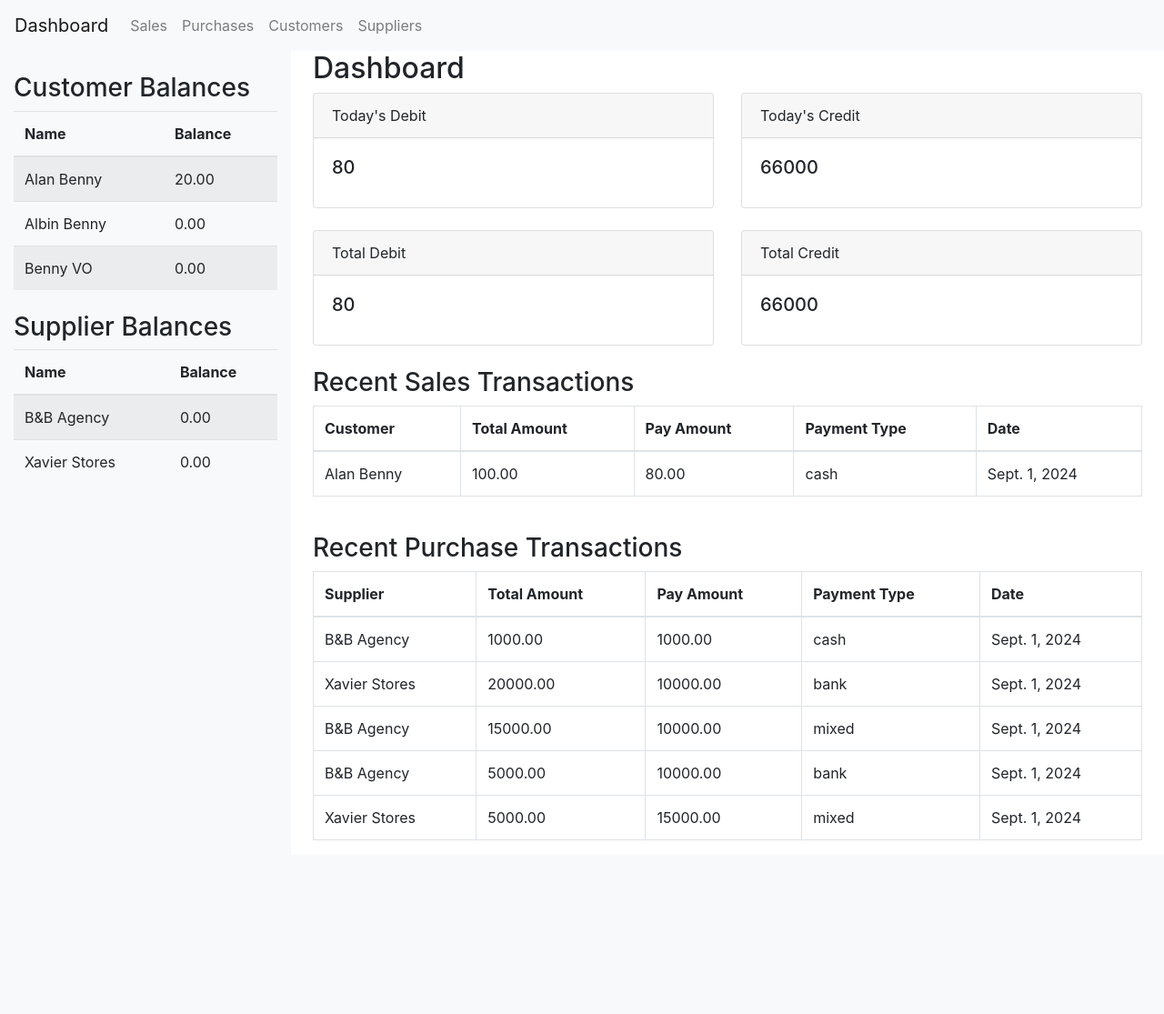
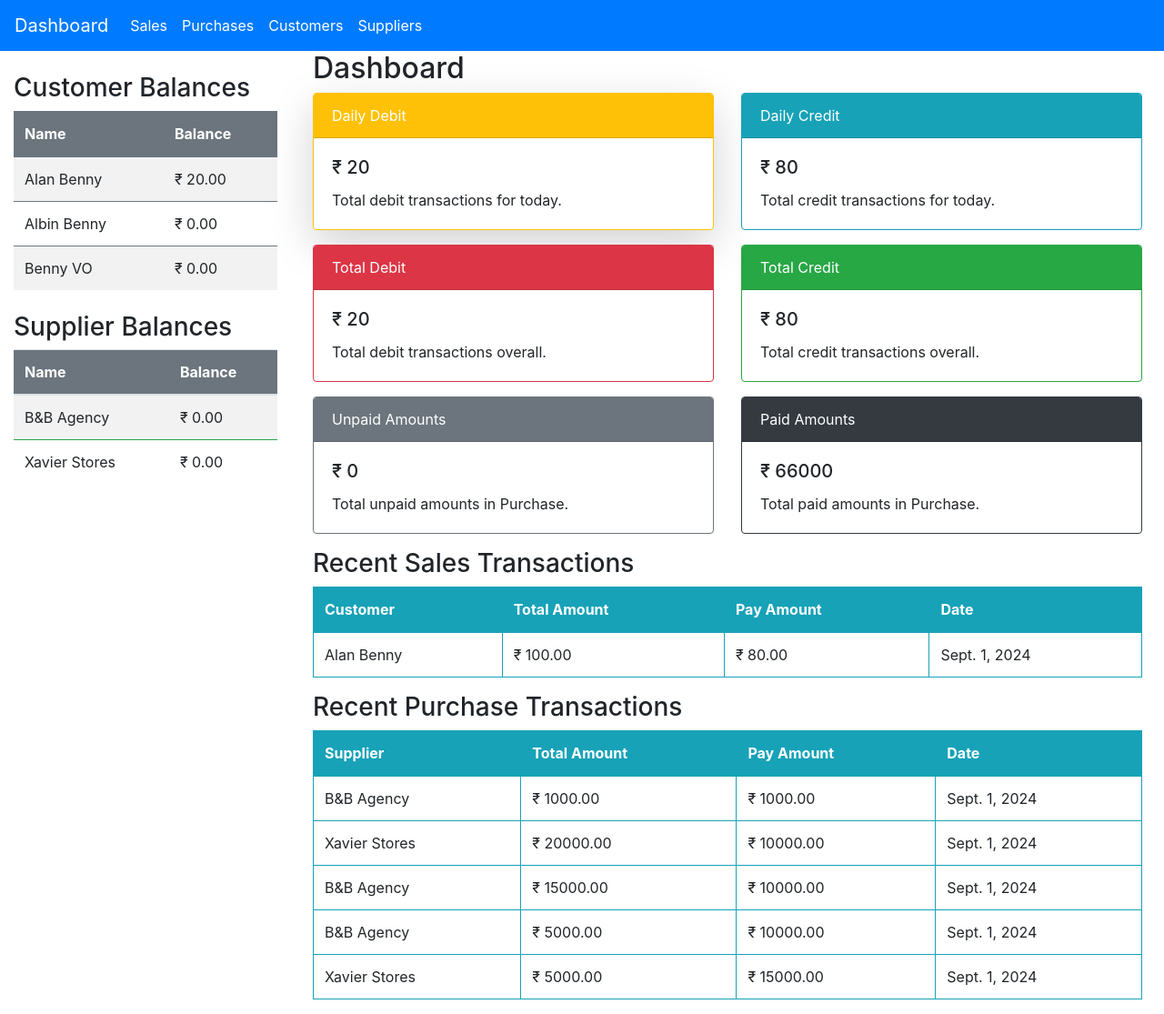
Before and after one commit to Alan212004/moneymg, a Django app: page / in a window 1280 px wide. Shown: the whole page at 91% size. Before the commit the page ends 924 px from the top, so only its background shows below. Run offline with Django 5.2, Linux system fonts and the light colour scheme; data comes from the database, SQL or seed files in the repository; both versions use the stored data as it was after the commit; some libraries are stand-ins or nearby versions.

Commit message:
money management system is almost completed , in the last update is add the sort mechanisam on the customer and supplier table. And add some colors on almost every part of tables.

```diff
--- a/core/models.py
+++ b/core/models.py
@@ -16,7 +16,7 @@ class Customer(models.Model):
 
     name = models.CharField(max_length=100, null=True)
     nick_name = models.CharField(max_length=100, blank=True, null=True)
-    phone = PhoneNumberField(max_length=15, null=True, validators=[MinLengthValidator(10)])
+    phone = PhoneNumberField(max_length=15, null=True,region="IN", default="+91 ", validators=[MinLengthValidator(10)])
     gender = models.CharField(max_length=6, null=True, choices=GENDER)
     email = models.EmailField(unique=True, blank=True, null=True)
     address = models.TextField(max_length=100, blank=True, null=True)
@@ -28,7 +28,7 @@ class Customer(models.Model):
 
 class Supplier(models.Model):
     name = models.CharField(max_length=255)
-    phone = PhoneNumberField(max_length=15, null=True, blank=True, validators=[MinLengthValidator(10)])
+    phone = PhoneNumberField(max_length=15, null=True, blank=True,region="IN", default="+91 ", validators=[MinLengthValidator(10)])
     address = models.TextField(max_length=100, blank=True, null=True)
     email = models.EmailField(unique=True, blank=True, null=True)
     balance = models.DecimalField(max_digits=10, decimal_places=2, default=0)
--- a/core/views.py
+++ b/core/views.py
@@ -1,23 +1,33 @@
 from django.shortcuts import render, get_object_or_404, redirect
-from django.db.models import Sum
+from django.db.models import Sum, F, Case, When, Value, FloatField, ExpressionWrapper
 from django.utils import timezone
 from .models import Customer, Supplier, STransaction, PTransaction
 from .forms import CustomerForm, STransactionForm, PTransactionForm, SupplierForm
 
-# Dashboard view
 def dashboard_view(request):
-    # Fetch all customers and suppliers with their balances
+    # Fetch all customers and suppliers
     customers = Customer.objects.all()
     suppliers = Supplier.objects.all()
 
-    # Calculate daily debit and credit using STransaction and PTransaction
+    # Calculate today's date
     today = timezone.now().date()
-    daily_debit = STransaction.objects.filter(date=today).aggregate(Sum('pay_amount'))['pay_amount__sum'] or 0
-    daily_credit = PTransaction.objects.filter(date=today).aggregate(Sum('pay_amount'))['pay_amount__sum'] or 0
 
-    # Calculate total debit and credit using STransaction and PTransaction
-    total_debit = STransaction.objects.aggregate(Sum('pay_amount'))['pay_amount__sum'] or 0
-    total_credit = PTransaction.objects.aggregate(Sum('pay_amount'))['pay_amount__sum'] or 0
+    # Calculate daily debit and credit using STransaction (Sales Transactions only)
+    daily_credit = STransaction.objects.filter(date=today).aggregate(total=Sum('pay_amount'))['total'] or 0
+    daily_debit = (STransaction.objects.filter(date=today).aggregate(total=Sum('total_amount'))['total'] or 0) - daily_credit
+
+    # Calculate total debit and credit using STransaction (Sales Transactions only)
+    total_credit = STransaction.objects.aggregate(total=Sum('pay_amount'))['total'] or 0
+    total_debit = (STransaction.objects.aggregate(total=Sum('total_amount'))['total'] or 0) - total_credit
+
+      # Calculate total amount for purchase transactions
+    total_purchase_amount = PTransaction.objects.aggregate(total=Sum('total_amount'))['total'] or 0
+
+    # Calculate paid amounts (total of pay_amounts in purchase transactions)
+    paid_amounts = PTransaction.objects.aggregate(total_paid=Sum('pay_amount'))['total_paid'] or 0
+
+    # Calculate unpaid amounts for suppliers (purchase transactions)
+    unpaid_amounts = total_purchase_amount - paid_amounts or  0
 
     # Fetch recent sales transactions from STransaction and purchase transactions from PTransaction
     stransactions = STransaction.objects.order_by('-date')[:5]
@@ -30,6 +40,9 @@ def dashboard_view(request):
         'daily_credit': daily_credit,
         'total_debit': total_debit,
         'total_credit': total_credit,
+        'total_purchase_amount': total_purchase_amount,
+        'unpaid_amounts': unpaid_amounts,
+        'paid_amounts': paid_amounts,
         'stransactions': stransactions,
         'ptransactions': ptransactions,
     }
@@ -42,13 +55,26 @@ def transaction_success(request):
 
 # Customer list view
 def customer_list(request):
-    customers = Customer.objects.all()
-    return render(request, 'customers.html', {'customers': customers})
+    sort = request.GET.get('sort', 'name')  # Default sort by 'name'
+    if sort.startswith('-'):
+        sort_field = sort[1:]
+        customers = Customer.objects.all().order_by('-' + sort_field)
+    else:
+        customers = Customer.objects.all().order_by(sort)
+
+    return render(request, 'customers.html', {'customers': customers, 'sort': sort})
 
 # Supplier list view
 def supplier_list(request):
-    suppliers = Supplier.objects.all()
-    return render(request, 'supplier_list.html', {'suppliers': suppliers})
+    sort = request.GET.get('sort', 'name')  # Default sort by 'name'
+
+    # Check if the sort key starts with a minus for descending order
+    if sort.startswith('-'):
+        suppliers = Supplier.objects.all().order_by(sort)
+    else:
+        suppliers = Supplier.objects.all().order_by(sort)
+
+    return render(request, 'supplier_list.html', {'suppliers': suppliers, 'sort': sort})
 
 # Add customer view
 def add_customer(request):
@@ -88,7 +114,6 @@ def sales_transactions(request):
 
     return render(request, 'sales_transactions.html', {'form': form, 'sales_transactions': sales_transactions})
 
-# Purchase transactions view
 def purchase_transactions(request):
     purchase_transactions = PTransaction.objects.all()
     if request.method == 'POST':
@@ -97,16 +122,18 @@ def purchase_transactions(request):
             transaction = form.save(commit=False)
             supplier = transaction.supplier
 
-            # Update supplier's balance if pay amount is less than total
+            # Calculate unpaid amount or excess payment
             if transaction.pay_amount < transaction.total_amount:
-                balance_to_update = transaction.total_amount - transaction.pay_amount
-                supplier.balance += balance_to_update
-                supplier.save()
+                # If paid amount is less than the total, increase the supplier's balance
+                unpaid_amount = transaction.total_amount - transaction.pay_amount
+                supplier.balance += unpaid_amount
             elif transaction.pay_amount > transaction.total_amount:
-                balance_to_update = transaction.pay_amount - transaction.total_amount
-                supplier.balance -= balance_to_update
-                supplier.save()
+                # If paid amount is more than the total, decrease the supplier's balance
+                excess_payment = transaction.pay_amount - transaction.total_amount
+                supplier.balance -= excess_payment
+            # If pay_amount is equal to total_amount, no change to supplier's balance
 
+            supplier.save()
             transaction.save()
             return redirect('purchase_transactions')
     else:
--- a/templates/add_customer.html
+++ b/templates/add_customer.html
@@ -1,13 +1,13 @@
 {% extends 'base.html' %}
 
 {% block content %}
-<div class="container">
+<div class="container-fluid p-3">
     <h2>Add Customer</h2>
 
-    <form method="post" class="form-inline">
+    <form method="post" class="form-inline p-2">
         {% csrf_token %}
         {{ form.as_p }}
-        <button type="submit" class="btn btn-primary">Add Customer</button>
+        <button type="submit" class="btn btn-primary m-3">Add Customer</button>
     </form>
 </div>
 {% endblock %}
--- a/templates/base.html
+++ b/templates/base.html
@@ -6,25 +6,26 @@
     <title>{% block title %}Money Management{% endblock %}</title>
     <link rel="stylesheet" href="https://stackpath.bootstrapcdn.com/bootstrap/4.3.1/css/bootstrap.min.css">
 </head>
+
 <body style="margin: 0; width: 100%;">
-    <nav class="navbar navbar-expand-lg navbar-light bg-light">
-        <a class="navbar-brand" href="{% url 'dashboard' %}">Dashboard</a>
+    <nav class="navbar navbar-expand-lg navbar-light bg-primary sticky-top w-100">
+        <a class="navbar-brand text-white" href="{% url 'dashboard' %}">Dashboard</a>
         <button class="navbar-toggler" type="button" data-toggle="collapse" data-target="#navbarNav" aria-controls="navbarNav" aria-expanded="false" aria-label="Toggle navigation">
             <span class="navbar-toggler-icon"></span>
         </button>
         <div class="collapse navbar-collapse" id="navbarNav">
             <ul class="navbar-nav">
                 <li class="nav-item">
-                    <a class="nav-link" href="{% url 'sales_transactions' %}">Sales</a>
+                    <a class="nav-link text-white" href="{% url 'sales_transactions' %}">Sales</a>
                 </li>
                 <li class="nav-item">
-                    <a class="nav-link" href="{% url 'purchase_transactions' %}">Purchases</a>
+                    <a class="nav-link text-white" href="{% url 'purchase_transactions' %}">Purchases</a>
                 </li>
                 <li class="nav-item">
-                    <a class="nav-link" href="{% url 'customer_list' %}">Customers</a>
+                    <a class="nav-link text-white" href="{% url 'customer_list' %}">Customers</a>
                 </li>
                 <li class="nav-item">
-                    <a class="nav-link" href="{% url 'supplier_list' %}">Suppliers</a>
+                    <a class="nav-link text-white" href="{% url 'supplier_list' %}">Suppliers</a>
                 </li>
             </ul>
         </div>
@@ -42,5 +43,10 @@
     <script src="https://code.jquery.com/jquery-3.3.1.slim.min.js"></script>
     <script src="https://cdnjs.cloudflare.com/ajax/libs/popper.js/1.14.7/umd/popper.min.js"></script>
     <script src="https://stackpath.bootstrapcdn.com/bootstrap/4.3.1/js/bootstrap.min.js"></script>
+    <style>
+        .navbar{
+            position: sticky;
+        }
+    </style>
 </body>
 </html>
--- a/templates/dashboard.html
+++ b/templates/dashboard.html
@@ -4,22 +4,26 @@
 <div class="container-fluid">
     <div class="row">
         <!-- Sidebar for Balances -->
-        <aside class="col-md-3 bg-light sidebar">
+        <aside class="col-md-3 bg-white sidebar">
             <!-- Customer Balances -->
-            <div class="mt-4">
+            <div class="mt-4 ">
                 <h3>Customer Balances</h3>
-                <table class="table table-striped">
-                    <thead>
-                        <tr>
-                            <th>Name</th>
-                            <th>Balance</th>
+                <table class="table table-striped ">
+                    <thead class="bg-secondary text-white">
+                        <tr class="border-secondary">
+                            <th class="border-secondary">Name</th>
+                            <th class="border-secondary">Balance</th>
                         </tr>
                     </thead>
-                    <tbody>
+                    <tbody class="border-secondary">
                         {% for customer in customers %}
+                        <tr class="border-secondary">
+                            <td class="border-secondary">{{ customer.name }}</td>
+                            <td class="border-secondary">₹ {{ customer.balance }}</td>
+                        </tr>
+                        {% empty %}
                         <tr>
-                            <td>{{ customer.name }}</td>
-                            <td>{{ customer.balance }}</td>
+                            <td colspan="2">No customers available.</td>
                         </tr>
                         {% endfor %}
                     </tbody>
@@ -30,7 +34,7 @@
             <div class="mt-4">
                 <h3>Supplier Balances</h3>
                 <table class="table table-striped">
-                    <thead>
+                    <thead class="bg-secondary text-white">
                         <tr>
                             <th>Name</th>
                             <th>Balance</th>
@@ -39,8 +43,12 @@
                     <tbody>
                         {% for supplier in suppliers %}
                         <tr>
-                            <td>{{ supplier.name }}</td>
-                            <td>{{ supplier.balance }}</td>
+                            <td class="border-success">{{ supplier.name }}</td>
+                            <td class="border-success">₹ {{ supplier.balance }}</td>
+                        </tr>
+                        {% empty %}
+                        <tr>
+                            <td colspan="2">No suppliers available.</td>
                         </tr>
                         {% endfor %}
                     </tbody>
@@ -52,98 +60,136 @@
         <main class="col-md-9 ml-sm-auto col-lg-9 px-4">
             <h2>Dashboard</h2>
             <div class="row">
-                <div class="col-md-6">
-                    <div class="card">
-                        <div class="card-header">Today's Debit</div>
+                <!-- Daily Debit Card -->
+                <div class="col-md-4 mb-3 col-lg-6 ">
+                    <div class="card border-warning  shadow-lg ">
+                        <div class="card-header bg-warning text-white">
+                            Daily Debit
+                        </div>
                         <div class="card-body">
-                            <h5 class="card-title">{{ daily_debit }}</h5>
+                            <h5 class="card-title">₹ {{ daily_debit }}</h5>
+                            <p class="card-text">Total debit transactions for today.</p>
                         </div>
                     </div>
                 </div>
-                <div class="col-md-6">
-                    <div class="card">
-                        <div class="card-header">Today's Credit</div>
+
+                <!-- Daily Credit Card -->
+                <div class="col-md-4 mb-3 col-lg-6">
+                    <div class="card border-info">
+                        <div class="card-header bg-info text-white">
+                            Daily Credit
+                        </div>
                         <div class="card-body">
-                            <h5 class="card-title">{{ daily_credit }}</h5>
+                            <h5 class="card-title">₹ {{ daily_credit }}</h5>
+                            <p class="card-text">Total credit transactions for today.</p>
+                        </div>
+                    </div>
+                </div>
+
+                <!-- Total Debit Card -->
+                <div class="col-md-4 mb-3 col-lg-6">
+                    <div class="card border-danger">
+                        <div class="card-header bg-danger text-white">
+                            Total Debit
+                        </div>
+                        <div class="card-body">
+                            <h5 class="card-title">₹ {{ total_debit }}</h5>
+                            <p class="card-text">Total debit transactions overall.</p>
+                        </div>
+                    </div>
+                </div>
+
+                <!-- Total Credit Card -->
+                <div class="col-md-4 mb-3 col-lg-6">
+                    <div class="card border-success">
+                        <div class="card-header bg-success text-white">
+                            Total Credit
+                        </div>
+                        <div class="card-body">
+                            <h5 class="card-title">₹ {{ total_credit }}</h5>
+                            <p class="card-text">Total credit transactions overall.</p>
+                        </div>
+                    </div>
+                </div>
+
+                <!-- Unpaid Amounts Card -->
+                <div class="col-md-4 mb-3 col-lg-6">
+                    <div class="card border-secondary">
+                        <div class="card-header bg-secondary text-white">
+                            Unpaid Amounts
+                        </div>
+                        <div class="card-body">
+                            <h5 class="card-title">₹ {{ unpaid_amounts }}</h5>
+                            <p class="card-text">Total unpaid amounts in Purchase.</p>
+                        </div>
+                    </div>
+                </div>
+
+                <!-- Paid Amounts Card -->
+                <div class="col-md-4 mb-3 col-lg-6">
+                    <div class="card border-dark">
+                        <div class="card-header bg-dark text-white">
+                            Paid Amounts
+                        </div>
+                        <div class="card-body">
+                            <h5 class="card-title">₹ {{ paid_amounts }}</h5>
+                            <p class="card-text">Total paid amounts in Purchase.</p>
                         </div>
                     </div>
                 </div>
             </div>
-            <br>
-            <div class="row">
-                <div class="col-md-6">
-                    <div class="card">
-                        <div class="card-header">Total Debit</div>
-                        <div class="card-body">
-                            <h5 class="card-title">{{ total_debit }}</h5>
-                        </div>
-                    </div>
-                </div>
-                <div class="col-md-6">
-                    <div class="card">
-                        <div class="card-header">Total Credit</div>
-                        <div class="card-body">
-                            <h5 class="card-title">{{ total_credit }}</h5>
-                        </div>
-                    </div>
-                </div>
-            </div>
-            <br>
-            <div class="row">
-                <div class="col-md-12">
+
             <h3>Recent Sales Transactions</h3>
             <table class="table table-bordered">
-                        <thead>
-                            <tr>
-                                <th>Customer</th>
-                                <th>Total Amount</th>
-                                <th>Pay Amount</th>
-                                <th>Payment Type</th>
-                                <th>Date</th>
+                <thead class="bg-info text-white">
+                    <tr >
+                        <th class="border-info">Customer</th>
+                        <th class="border-info">Total Amount</th>
+                        <th class="border-info">Pay Amount</th>
+                        <th class="border-info">Date</th>
                     </tr>
                 </thead>
                 <tbody>
                     {% for transaction in stransactions %}
                     <tr>
-                                <td>{{ transaction.customer.name }}</td>
-                                <td>{{ transaction.total_amount }}</td>
-                                <td>{{ transaction.pay_amount }}</td>
-                                <td>{{ transaction.payment_type }}</td>
-                                <td>{{ transaction.date }}</td>
+                        <td class="border-info">{{ transaction.customer }}</td>
+                        <td class="border-info">₹ {{ transaction.total_amount }}</td>
+                        <td class="border-info">₹ {{ transaction.pay_amount }}</td>
+                        <td class="border-info">{{ transaction.date }}</td>
+                    </tr>
+                    {% empty %}
+                    <tr>
+                        <td colspan="4">No recent sales transactions.</td>
                     </tr>
                     {% endfor %}
                 </tbody>
             </table>
-                </div>
-            </div>
-            <br>
-            <div class="row">
-                <div class="col-md-12">
+
             <h3>Recent Purchase Transactions</h3>
             <table class="table table-bordered">
-                        <thead>
+                <thead class="bg-info text-white">
                     <tr>
-                                <th>Supplier</th>
-                                <th>Total Amount</th>
-                                <th>Pay Amount</th>
-                                <th>Payment Type</th>
-                                <th>Date</th>
+                        <th class="border-info">Supplier</th>
+                        <th class="border-info">Total Amount</th>
+                        <th class="border-info">Pay Amount</th>
+                        <th class="border-info">Date</th>
                     </tr>
                 </thead>
                 <tbody>
                     {% for transaction in ptransactions %}
                     <tr>
-                                <td>{{ transaction.supplier.name }}</td>
-                                <td>{{ transaction.total_amount }}</td>
-                                <td>{{ transaction.pay_amount }}</td>
-                                <td>{{ transaction.payment_type }}</td>
-                                <td>{{ transaction.date }}</td>
+                        <td class="border-info">{{ transaction.supplier }}</td>
+                        <td class="border-info">₹ {{ transaction.total_amount }}</td>
+                        <td class="border-info">₹ {{ transaction.pay_amount }}</td>
+                        <td class="border-info">{{ transaction.date }}</td>
+                    </tr>
+                    {% empty %}
+                    <tr>
+                        <td colspan="4">No recent purchase transactions.</td>
                     </tr>
                     {% endfor %}
                 </tbody>
             </table>
-                </div>
-            </div>
         </main>
     </div>
 </div>
--- a/templates/purchase_transactions.html
+++ b/templates/purchase_transactions.html
@@ -1,13 +1,13 @@
 {% extends 'base.html' %}
 
 {% block content %}
-<div class="container">
+<div class="container-fluid p-2">
     <h2>Purchase Transactions</h2>
 
     <form method="post" class="form-inline">
         {% csrf_token %}
         {{ form.as_p }}
-        <button type="submit" class="btn btn-primary">Add Purchase</button>
+        <button type="submit" class="btn btn-primary m-3">Add Purchase</button>
     </form>
     <br>
     <h3>Existing Purchase Transactions</h3>
--- a/templates/sales_transactions.html
+++ b/templates/sales_transactions.html
@@ -1,13 +1,13 @@
 {% extends 'base.html' %}
 
 {% block content %}
-<div class="container">
+<div class="container-fluid p-4">
     <h2>Sales Transactions</h2>
 
-    <form method="post" class="form-inline">
+    <form method="post" class="form-inline m-1">
         {% csrf_token %}
         {{ form.as_p }}
-        <button type="submit" class="btn btn-primary">Add Sale</button>
+        <button type="submit" class="btn btn-primary m-3">Add Sale</button>
     </form>
     <br>
     <h3>Existing Sales Transactions</h3>
```
Also changed, not shown: templates/customers.html (+58 -10 lines), templates/supplier_list.html (+41 -9 lines), core/migrations/0012_alter_supplier_phone.py (added), db.sqlite3. Lines whose indentation alone changed are shown as unchanged.
